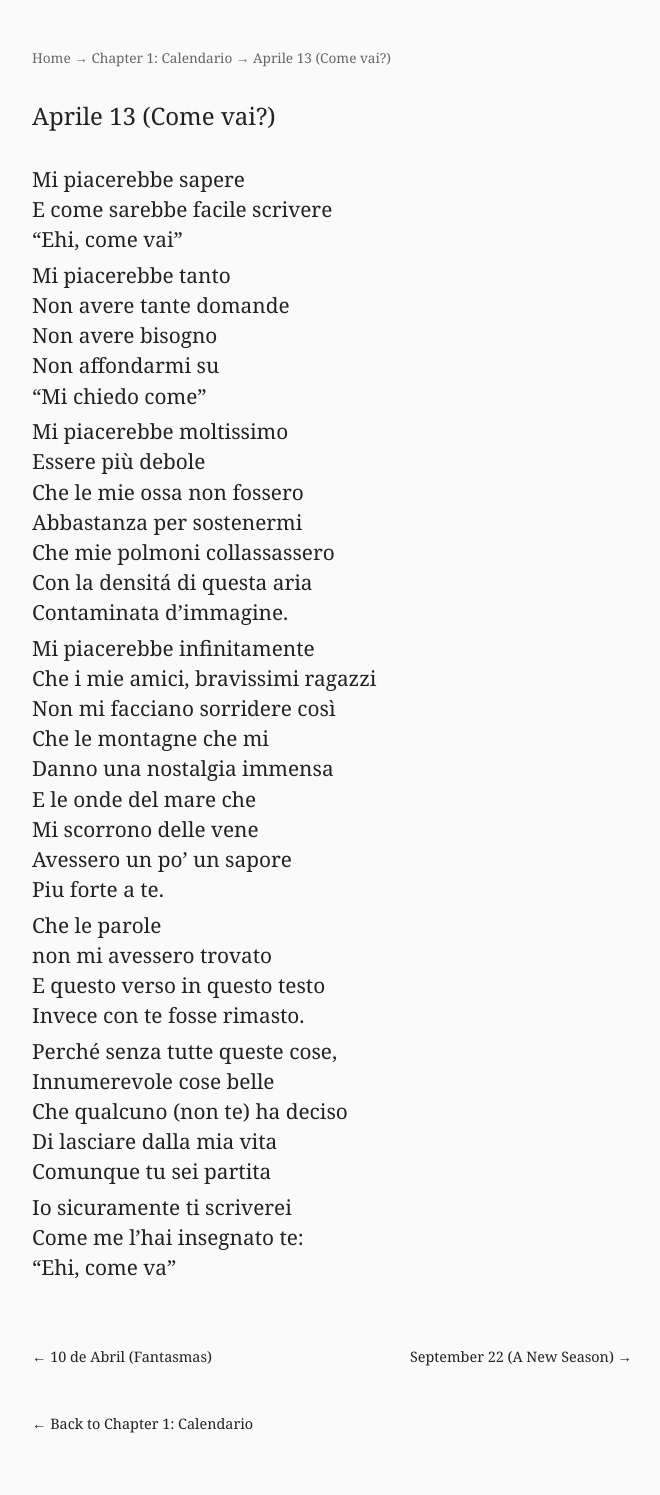
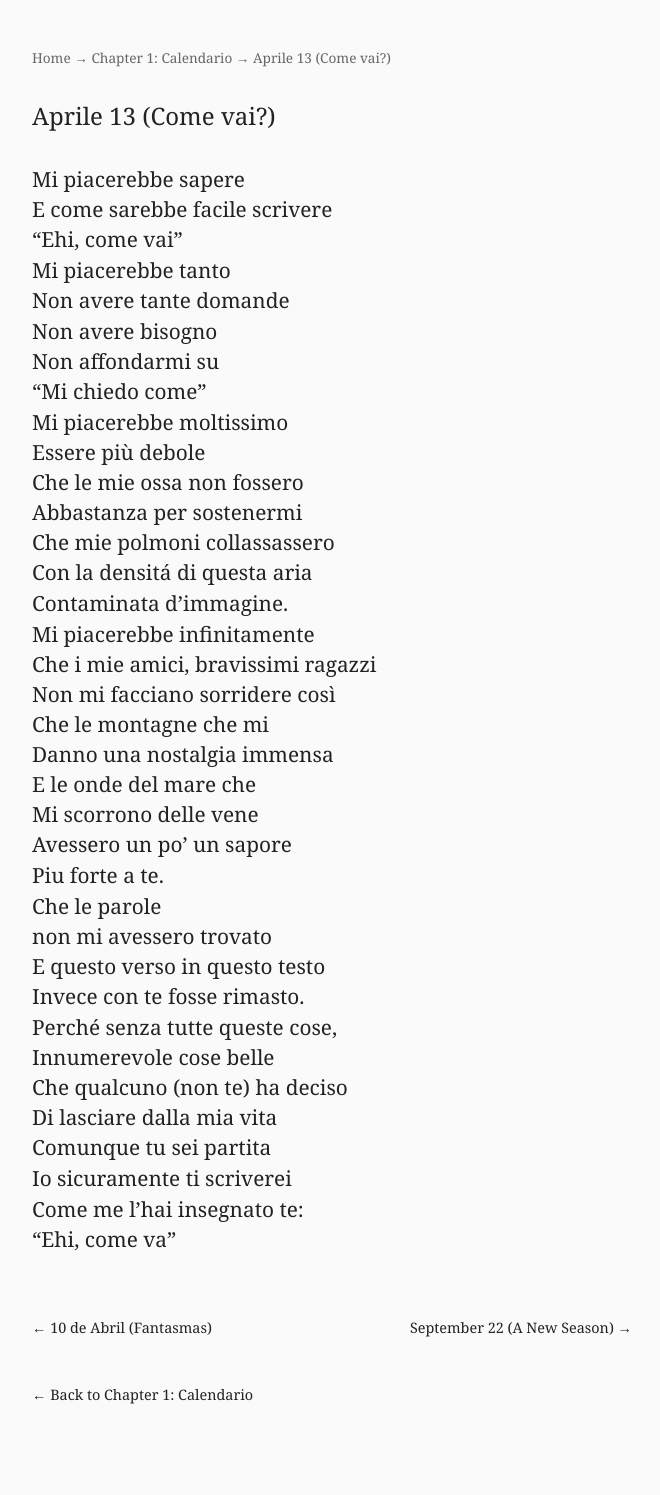
Before and after one commit to thedancingneutrino/thedancingneutrino.github.io, a Jekyll site: the page built from poems/Aprile13.md, in a window 1280 px wide. Shown: the whole page, without its empty margins (308-968 px from the left). Built offline with Jekyll 4.4.1, drawn with Linux system fonts in a browser that asks for light colours; after the commit the page ends 1466 px from its top, so only the background shows below that.

Commit message:
Update style.css

```diff
--- a/assets/style.css
+++ b/assets/style.css
@@ -23,7 +23,7 @@ h1 {
 
 .poem-content p {
   white-space: pre-line;
-  margin: 0 0 0.35rem 0;
+  margin: 0 0 0.05rem 0;
 }
 
 .poem-blurb {
```
